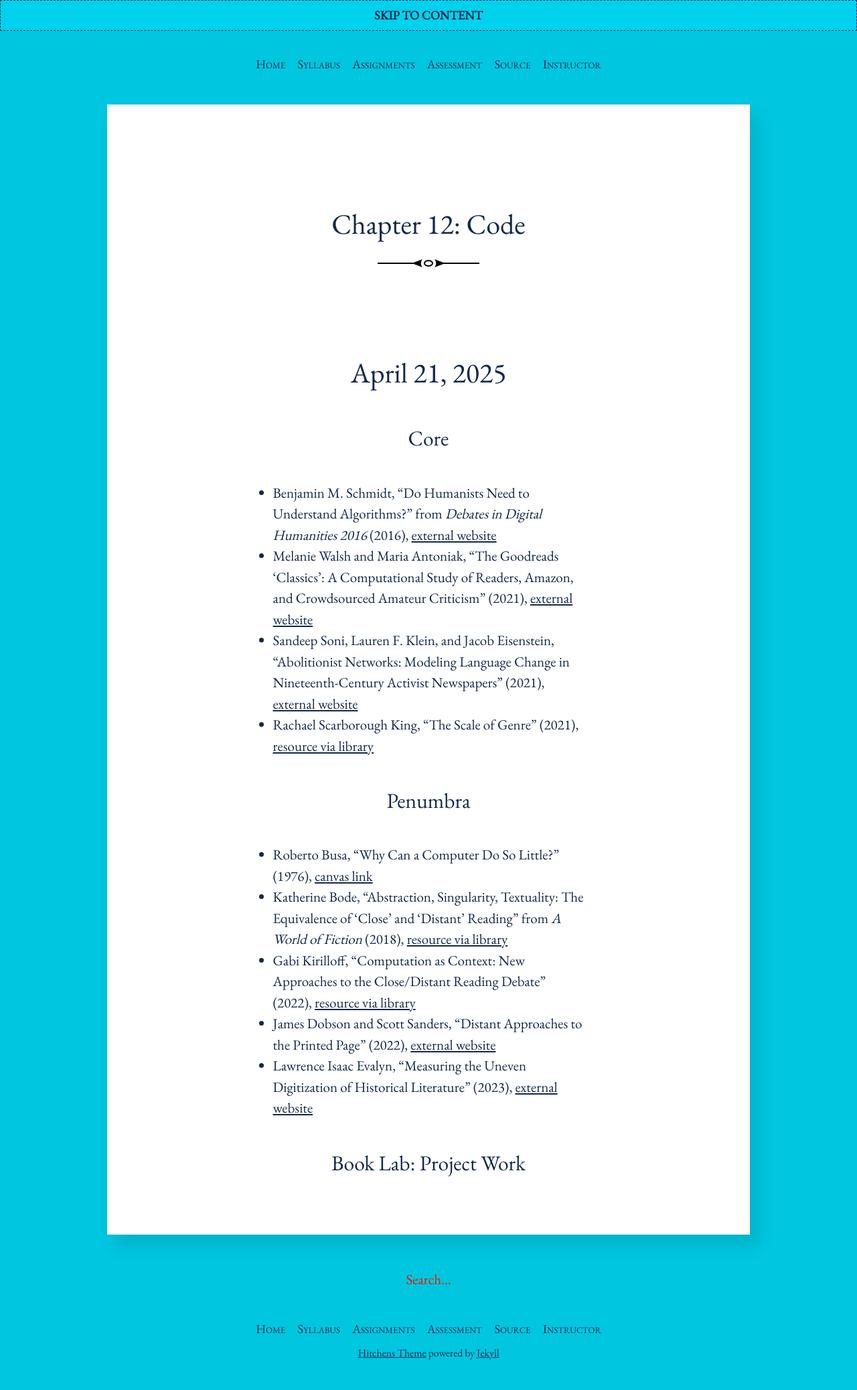
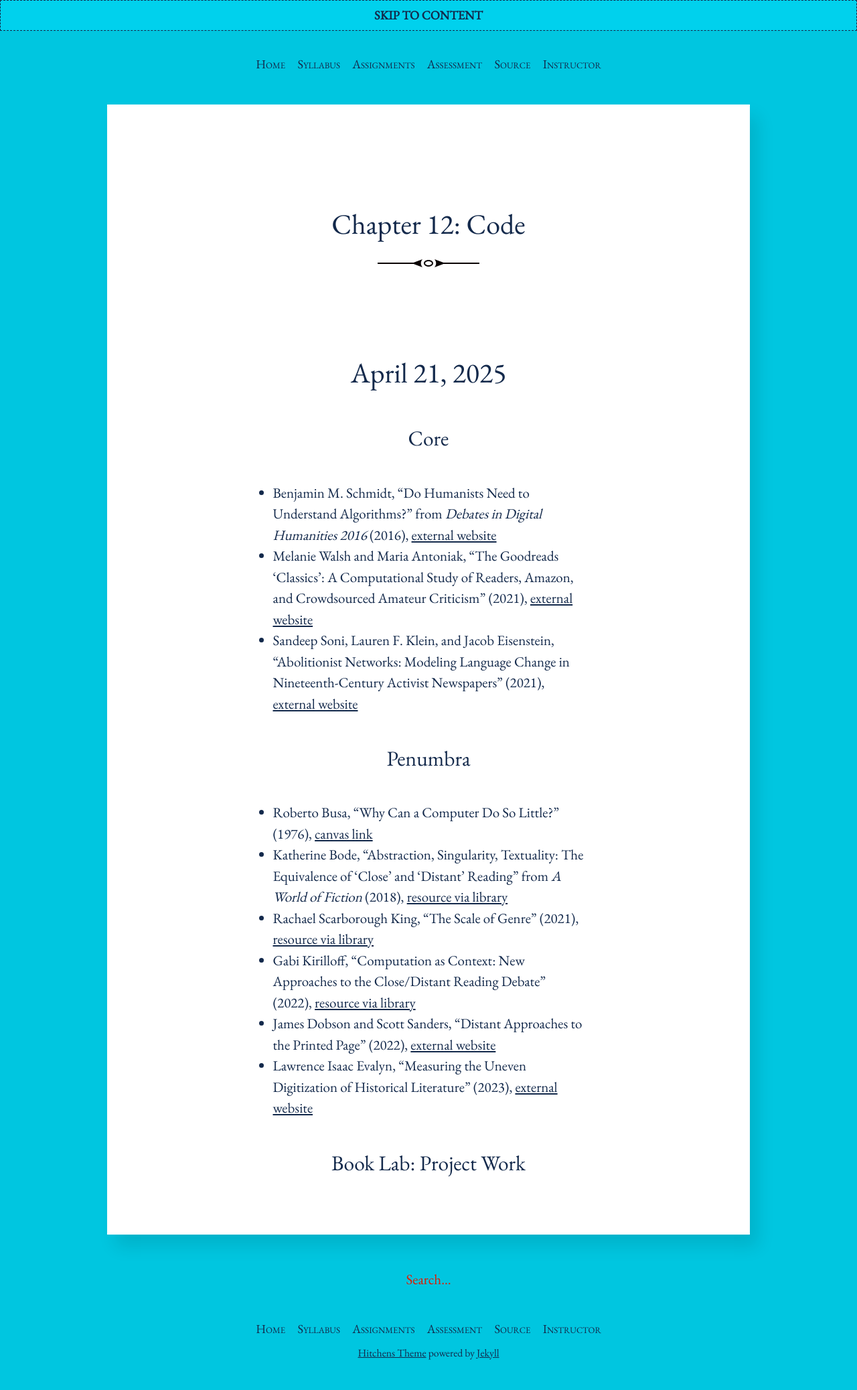
Before and after one commit to rccordell/s25bl, a Jekyll site: the page built from schedule/12-code.md, in a window 1280 px wide. Shown: the whole page at 67% size. Built offline with Jekyll 4.4.1, drawn with Linux system fonts in a browser that asks for light colours.

Commit message:
updates to reading

```diff
--- a/schedule/12-code.md
+++ b/schedule/12-code.md
@@ -11,12 +11,12 @@ layout: post
 + Benjamin M. Schmidt, "Do Humanists Need to Understand Algorithms?" from _Debates in Digital Humanities 2016_ (2016), [external website](http://dhdebates.gc.cuny.edu/debates/text/99)
 + Melanie Walsh and Maria Antoniak, “The Goodreads ‘Classics’: A Computational Study of Readers, Amazon, and Crowdsourced Amateur Criticism” (2021), [external website](https://post45.org/2021/04/the-goodreads-classics-a-computational-study-of-readers-amazon-and-crowdsourced-amateur-criticism/)
 + Sandeep Soni, Lauren F. Klein, and Jacob Eisenstein, “Abolitionist Networks: Modeling Language Change in Nineteenth-Century Activist Newspapers” (2021), [external website](https://culturalanalytics.org/article/18841-abolitionist-networks-modeling-language-change-in-nineteenth-century-activist-newspapers)
-+ Rachael Scarborough King, "The Scale of Genre" (2021), [resource via library](https://muse-jhu-edu.proxy2.library.illinois.edu/article/802091)
 
 ### Penumbra
 
 + Roberto Busa, "Why Can a Computer Do So Little?" (1976), [canvas link](https://canvas.illinois.edu/courses/32809/files/folder/Readings?preview=7831921)
 + Katherine Bode, "Abstraction, Singularity, Textuality: The Equivalence of 'Close' and 'Distant' Reading" from _A World of Fiction_ (2018), [resource via library](https://www-jstor-org.proxy2.library.illinois.edu/stable/j.ctvdtpj1d.5?seq=3#metadata_info_tab_contents)
++ Rachael Scarborough King, "The Scale of Genre" (2021), [resource via library](https://muse-jhu-edu.proxy2.library.illinois.edu/article/802091)
 + Gabi Kirilloff, "Computation as Context: New Approaches to the Close/Distant Reading Debate" (2022), [resource via library](https://muse-jhu-edu.proxy2.library.illinois.edu/article/844432)
 + James Dobson and Scott Sanders, "Distant Approaches to the Printed Page" (2022), [external website](https://www.digitalstudies.org/article/id/8107/)
 + Lawrence Isaac Evalyn, "Measuring the Uneven Digitization of Historical Literature" (2023), [external website](https://zenodo.org/records/8107978)
```
Also changed, not shown: schedule/11-data.md (+3 -3 lines).
